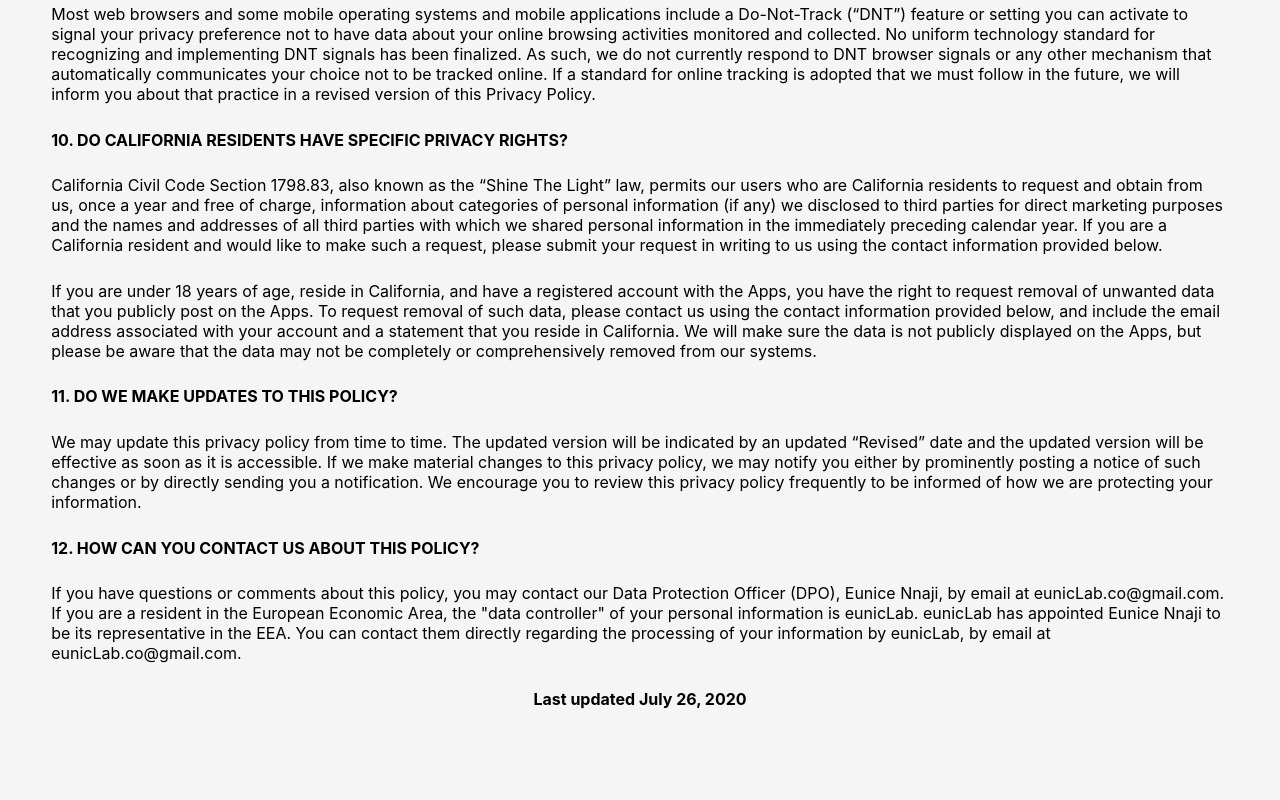
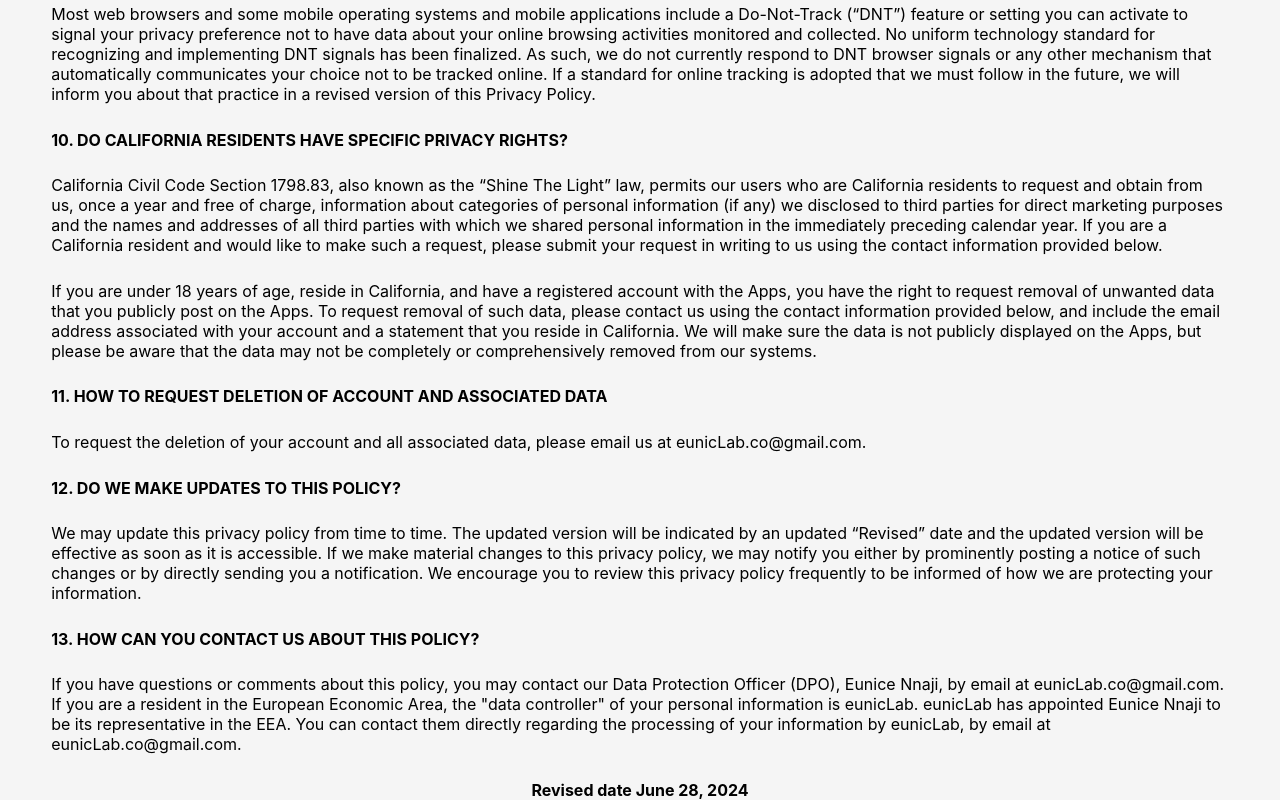
Before and after one commit to eunicLab/shopsmart, a React (Create React App) app: page /PrivacyPolicy in a window 1280 px wide. Shown: the part 4091-4891 px from the top of the page. Before the commit the page ends 4800 px from the top, so only its background shows below. Built offline with nearby package versions, Linux system fonts and the light colour scheme.

Commit message:
Updated privacy policy

```diff
--- a/src/components/PrivacyPolicy.js
+++ b/src/components/PrivacyPolicy.js
@@ -492,7 +492,13 @@
               completely or comprehensively removed from our systems.
             </p>
             <p className='mainHeading'>
-              11. DO WE MAKE UPDATES TO THIS POLICY?{' '}
+              11. HOW TO REQUEST DELETION OF ACCOUNT AND ASSOCIATED DATA
+            </p>
+            <p className='paragraph'>
+              To request the deletion of your account and all associated data, please email us at eunicLab.co@gmail.com.
+            </p>
+            <p className='mainHeading'>
+              12. DO WE MAKE UPDATES TO THIS POLICY?{' '}
             </p>
             <p className='paragraph'>
               We may update this privacy policy from time to time. The updated
@@ -505,7 +511,7 @@
               protecting your information.
             </p>
             <p className='mainHeading'>
-              12. HOW CAN YOU CONTACT US ABOUT THIS POLICY?
+              13. HOW CAN YOU CONTACT US ABOUT THIS POLICY?
             </p>
             <p className='paragraph'>
               If you have questions or comments about this policy, you may
@@ -517,7 +523,7 @@
               the processing of your information by eunicLab, by email at
               eunicLab.co@gmail.com.
             </p>
-            <p className='subHeading'>Last updated July 26, 2020</p>
+            <p className='subHeading'>Revised date June 28, 2024</p>
           </div>
         </div>
       </Switch>
```
